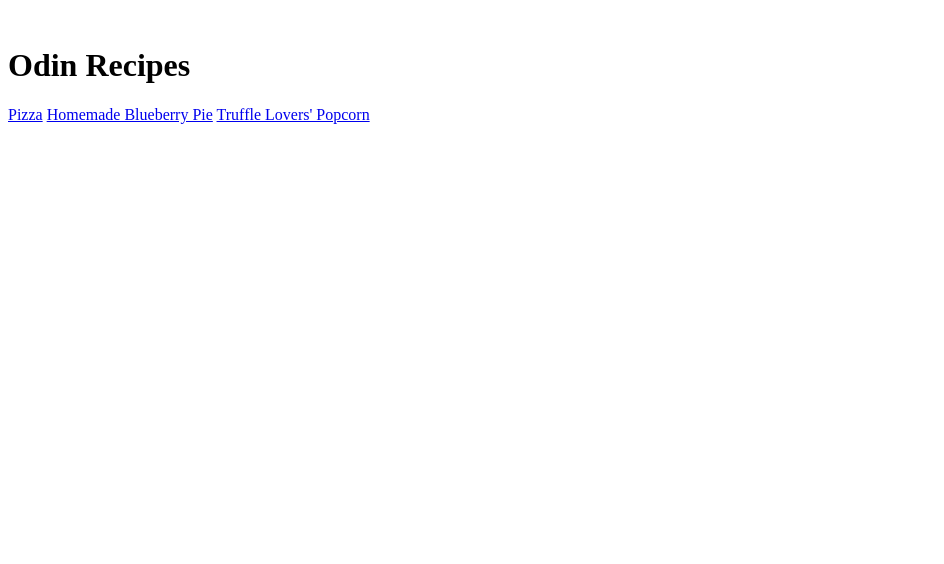
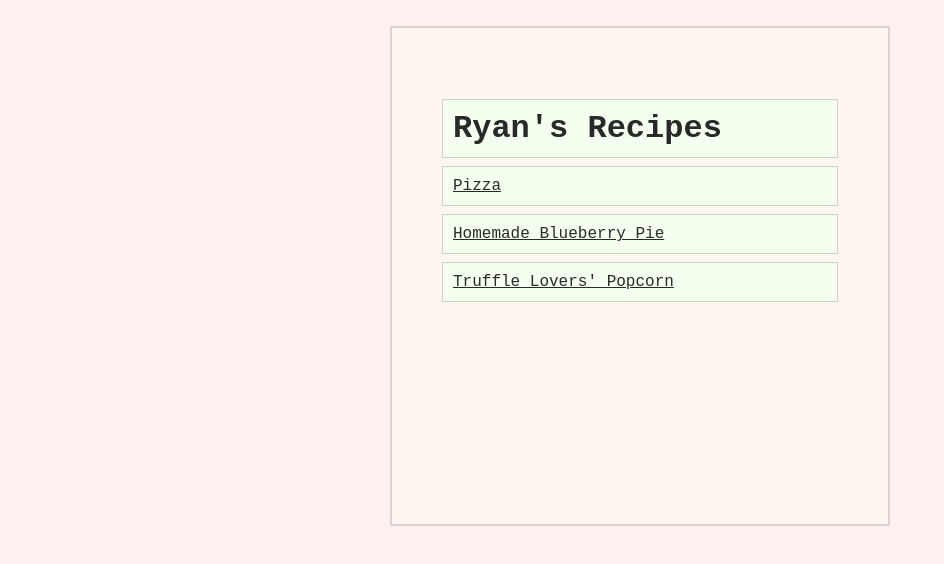
Before and after one commit to ryanwduncan/odin-recipes, a plain HTML site: page index.html in a window 1280 px wide. Shown: the whole page, without its empty margins (0-944 px from the left). Drawn offline with Linux system fonts and the light colour scheme.

Commit message:
create html classes and first css draft

```diff
--- a/index.html
+++ b/index.html
@@ -4,20 +4,23 @@
 <head>
     <meta charset="UTF-8">
     <meta name="viewport" content="width=device-width, initial-scale=1.0">
-    <link rel="stylesheet" href="styles.css">
-    <title>Document</title>
+    <link rel="stylesheet" href="./styles.css">
+    <title>Ryan's Recipes</title>
 </head>
 
 
 <body>
-    <h1>Odin Recipes</h1>
-    <a href="/Users/ryanduncan/code/odin_project/odin-recipes/pizza.html" target="_blank"
-        rel="noreferrer noopener">Pizza</a>
-    <a href="/Users/ryanduncan/code/odin_project/odin-recipes/blueberry_pie.html" target="_blank"
-        rel="noreferrer noopener">Homemade
-        Blueberry Pie</a>
-    <a href="/Users/ryanduncan/code/odin_project/odin-recipes/popcorn.html" target="_blank"
-        rel="noreferrer noopener">Truffle Lovers' Popcorn</a>
+    <div class="box">
+        <h1 class="header">Ryan's Recipes</h1>
+        <a href="/Users/ryanduncan/code/odin_project/odin-recipes/pizza.html" target="_blank" class="pizza recipe"
+            rel="noreferrer noopener">Pizza</a>
+        <a href="/Users/ryanduncan/code/odin_project/odin-recipes/blueberry_pie.html" target="_blank" class="pie recipe"
+            rel="noreferrer noopener">Homemade
+            Blueberry Pie</a>
+        <a href="/Users/ryanduncan/code/odin_project/odin-recipes/popcorn.html" target="_blank" class="popcorn recipe"
+            rel="noreferrer noopener">Truffle Lovers' Popcorn</a>
+
+    </div>
 </body>
 
 </html>
--- a/styles.css
+++ b/styles.css
@@ -1,3 +1,30 @@
 * {
-    font-family: comic-sans;
+    box-sizing: border-box;
+    font-family: monospace, sans-serif;
+    background-color: #fff0f0;
 }
+
+.box {
+    margin: 0 auto;
+    padding: 50px;
+    width: 500px;
+    height: 500px;
+    background-color: #fff6f0;
+    border: 2px solid #ded1d1;
+    ;
+}
+
+h1,
+a {
+    display: block;
+    margin-bottom: 8px;
+    background-color: #f5fff0;
+    color: #282a28;
+    padding: 10px;
+    border: 1px solid #c8d4c8;
+}
+
+a:hover {
+    color: #788078;
+    background-color: #f5f0ff;
+}
```
